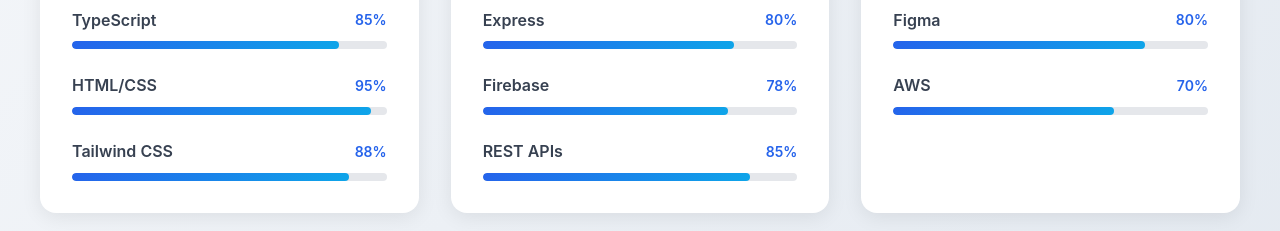
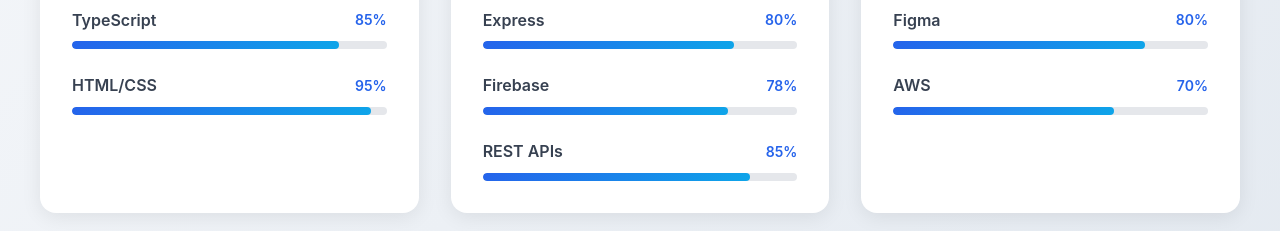
Before and after one commit to jerronjunior/My-portfolio, a React (Vite) app: page / in a window 1280 px wide. Shown: the part 2140-2371 px from the top of the page. Built offline with nearby package versions, Linux system fonts and the light colour scheme.

Commit message:
feat: remove Tailwind CSS from Frontend skills

```diff
--- a/src/components/Skills.tsx
+++ b/src/components/Skills.tsx
@@ -5,7 +5,7 @@
     { name: 'React', level: 90 },
     { name: 'TypeScript', level: 85 },
     { name: 'HTML/CSS', level: 95 },
-    { name: 'Tailwind CSS', level: 88 },
+
   ],
   'Backend': [
     { name: 'Node.js', level: 82 },
```
